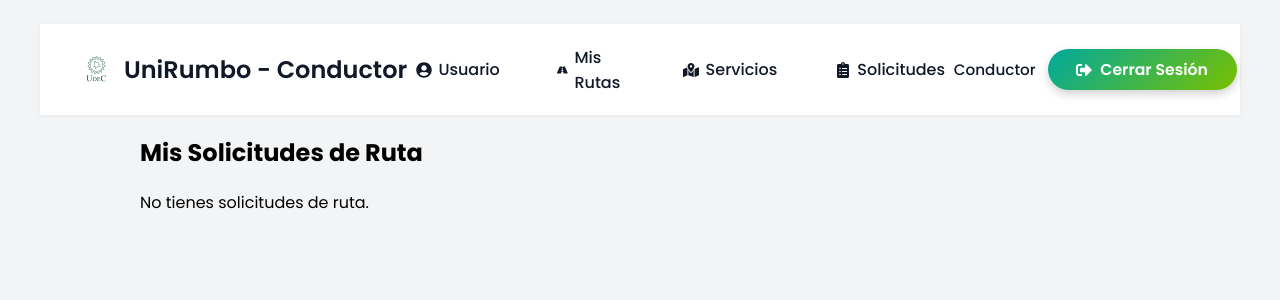
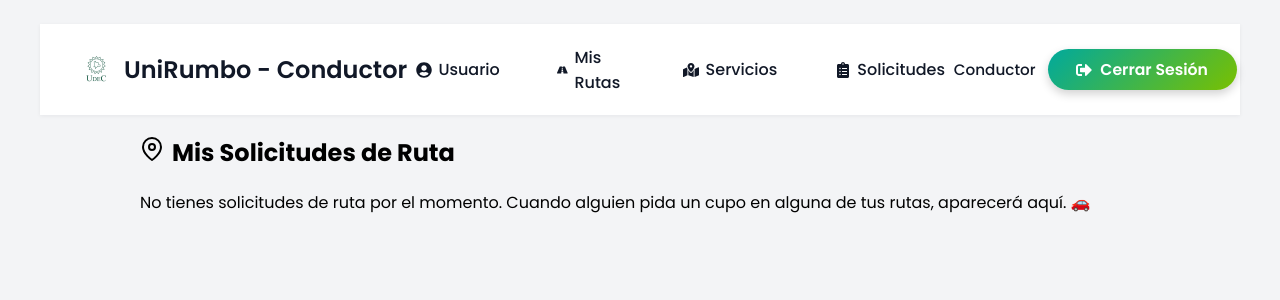
Before and after one commit to SorathDem/FrontUniRumbo, a React (Vite) app: page /solicitudes-ruta/1 in a window 1280 px wide. Shown: the top 300 px of the page. Built offline with nearby package versions, Linux system fonts and the light colour scheme.

Commit message:
Add files via upload

```diff
--- a/src/components/SolicitudesRuta.jsx
+++ b/src/components/SolicitudesRuta.jsx
@@ -3,6 +3,7 @@ import React, { useEffect, useState } from "react";
 import axios from "axios";
 import "../styles/solicitudes.css";
 import HeaderConductor from "./HeaderConductor";
+import { FiMapPin, FiUser, FiFlag, FiCheck, FiX } from "react-icons/fi";
 
 export default function SolicitudesRuta() {
   const [solicitudes, setSolicitudes] = useState([]);
@@ -37,7 +38,8 @@ export default function SolicitudesRuta() {
             s.id,
           estado: s.estado ?? s.Estado ?? "Pendiente",
           ruta: s.ruta ?? s.Ruta ?? {},
-          usuarioSolicitante: s.usuarioSolicitante ?? s.UsuarioSolicitante ?? {},
+          usuarioSolicitante:
+            s.usuarioSolicitante ?? s.UsuarioSolicitante ?? {},
         }));
 
         setSolicitudes(normalizadas);
@@ -85,29 +87,49 @@ export default function SolicitudesRuta() {
     <div className="page-solicitudes">
       <HeaderConductor />
       <main className="solicitudes-wrap">
-        <h2 className="title">Mis Solicitudes de Ruta</h2>
+        <h2 className="title">
+          <FiMapPin style={{ marginRight: "0.5rem" }} />
+          Mis Solicitudes de Ruta
+        </h2>
 
         {loading ? (
           <p className="loading">Cargando solicitudes...</p>
         ) : solicitudes.length === 0 ? (
-          <p className="empty">No tienes solicitudes de ruta.</p>
+          <p className="empty">
+            No tienes solicitudes de ruta por el momento. Cuando alguien pida
+            un cupo en alguna de tus rutas, aparecerá aquí. 🚗
+          </p>
         ) : (
           <div className="cards-2col">
             {solicitudes.map((s) => (
               <article key={s.idSoliRuta} className="solicitud-card">
                 <div className="head">
-                  🚗 Ruta: <strong>{s.ruta?.puntoDestino || "Sin destino"}</strong>
+                  <FiMapPin style={{ marginRight: "0.4rem" }} />
+                  Ruta hacia{" "}
+                  <strong>{s.ruta?.puntoDestino || "Sin destino"}</strong>
                 </div>
 
                 <ul className="list">
                   <li>
-                    <strong>Origen:</strong> {s.ruta?.puntoOrigen || "Sin origen"}
+                    <strong>
+                      <FiFlag style={{ marginRight: "0.25rem" }} />
+                      Origen:
+                    </strong>{" "}
+                    {s.ruta?.puntoOrigen || "Sin origen"}
                   </li>
                   <li>
-                    <strong>Destino:</strong> {s.ruta?.puntoDestino || "Sin destino"}
+                    <strong>
+                      <FiMapPin style={{ marginRight: "0.25rem" }} />
+                      Destino:
+                    </strong>{" "}
+                    {s.ruta?.puntoDestino || "Sin destino"}
                   </li>
                   <li>
-                    <strong>Solicitante:</strong> {s.usuarioSolicitante?.nombre || "Desconocido"}
+                    <strong>
+                      <FiUser style={{ marginRight: "0.25rem" }} />
+                      Solicitante:
+                    </strong>{" "}
+                    {s.usuarioSolicitante?.nombre || "Desconocido"}
                   </li>
                   <li>
                     <strong>Estado:</strong>{" "}
@@ -131,12 +153,14 @@ export default function SolicitudesRuta() {
                       className="btn-aceptar"
                       onClick={() => cambiarEstado(s.idSoliRuta, 2)}
                     >
+                      <FiCheck style={{ marginRight: "0.25rem" }} />
                       Aceptar
                     </button>
                     <button
                       className="btn-rechazar"
                       onClick={() => cambiarEstado(s.idSoliRuta, 3)}
                     >
+                      <FiX style={{ marginRight: "0.25rem" }} />
                       Rechazar
                     </button>
                   </div>
```
